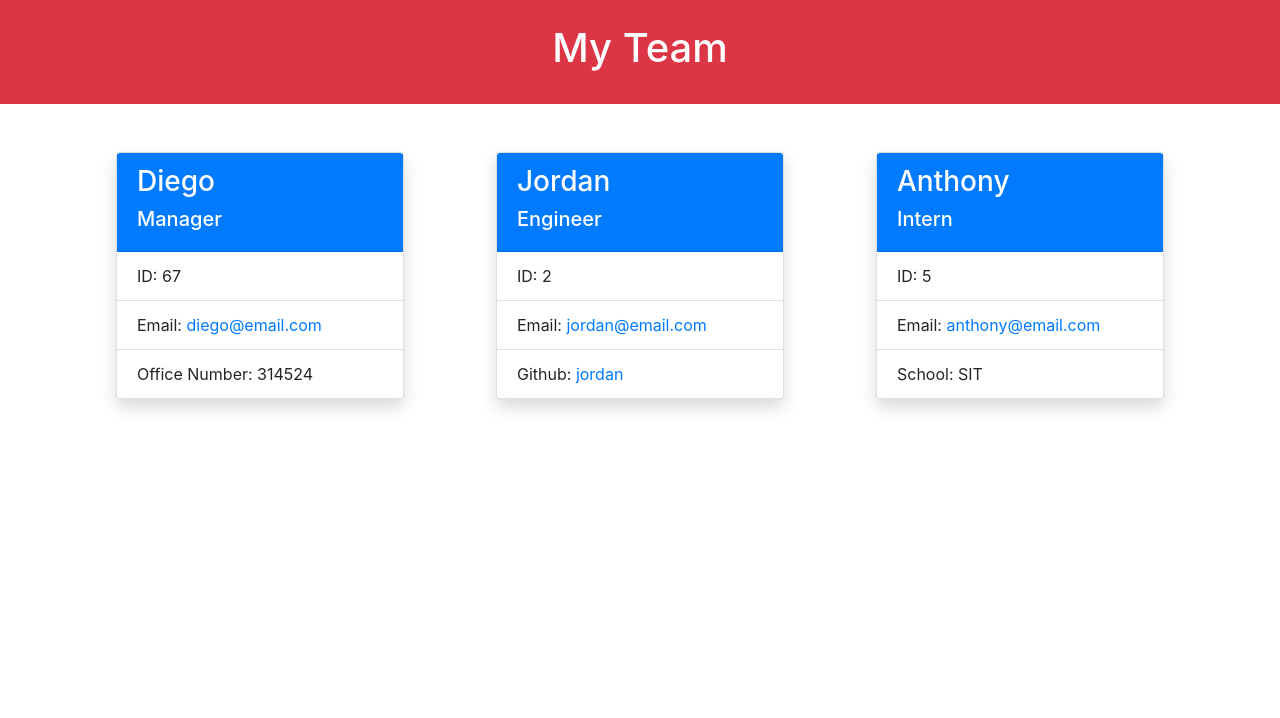
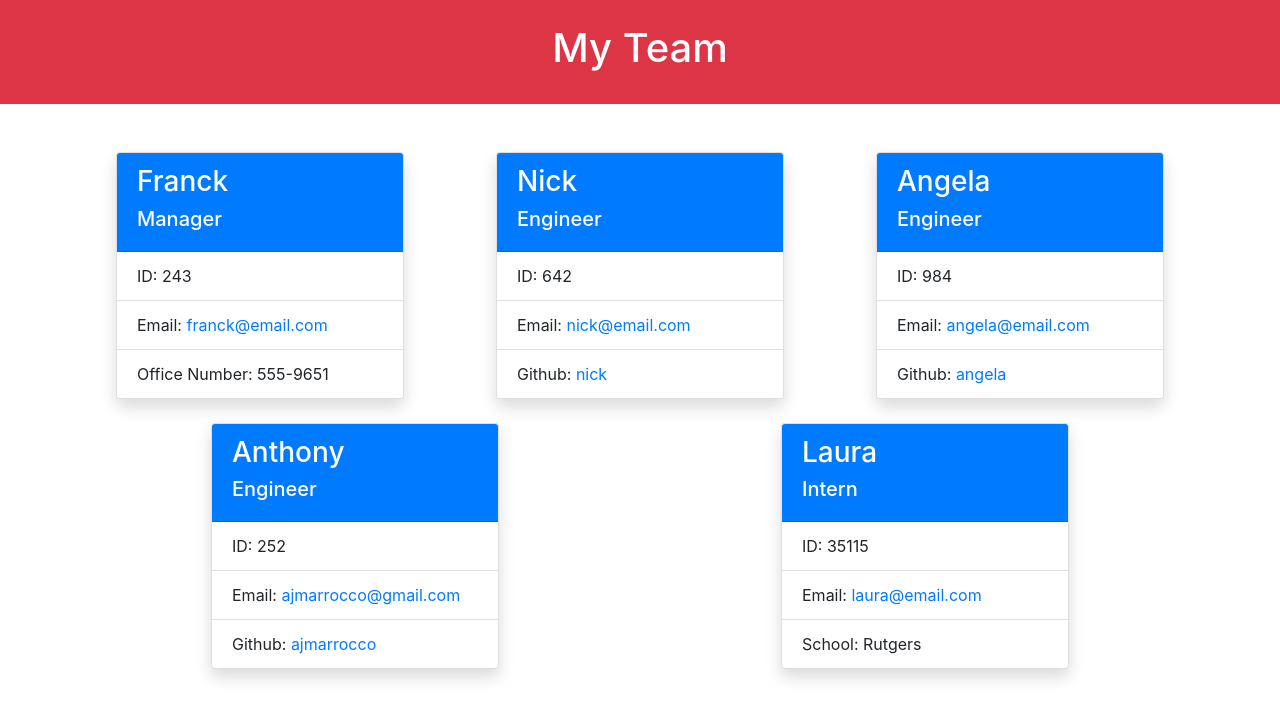
Before and after one commit to ajmarrocco/engineering-my-dream-team-profile, a website: page dist/index.html in a window 1280 px wide. Drawn offline with nearby package versions, Linux system fonts and the light colour scheme; a web font is replaced by a local one.

Commit message:
HTML file

```diff
--- a/dist/index.html
+++ b/dist/index.html
@@ -27,13 +27,13 @@
 
                         <div class="card mb-4 shadow" style="width: 18rem;">
                             <div class="card-header text-white bg-primary">
-                                <h3 class="portfolio-item-title">Diego</h3>
+                                <h3 class="portfolio-item-title">Franck</h3>
                                 <h5 class="portfolio-languages"><span class="oi oi-dollar"></span> Manager</h5>
                             </div>
                             <ul class="list-group list-group-flush">
-                                <li class="list-group-item">ID: 67</li>
-                                <li class="list-group-item">Email: <a href="mailto:diego@email.com">diego@email.com</a></li>
-                                <li class="list-group-item">Office Number: 314524</li>
+                                <li class="list-group-item">ID: 243</li>
+                                <li class="list-group-item">Email: <a href="mailto:franck@email.com">franck@email.com</a></li>
+                                <li class="list-group-item">Office Number: 555-9651</li>
                                 </ul>
                         </div>
 
@@ -41,13 +41,37 @@
 
                     <div class="card mb-4 shadow" style="width: 18rem;">
                         <div class="card-header text-white bg-primary">
-                            <h3 class="portfolio-item-title">Jordan</h3>
+                            <h3 class="portfolio-item-title">Nick</h3>
                             <h5 class="portfolio-languages"><span class="oi oi-magnifying-glass"></span> Engineer</h5>
                         </div>
                         <ul class="list-group list-group-flush">
-                            <li class="list-group-item">ID: 2</li>
-                            <li class="list-group-item">Email: <a href="mailto:jordan@email.com">jordan@email.com</a></li>
-                            <li class="list-group-item">Github: <a href="https://github.com/jordan" target="_blank">jordan</a></li>
+                            <li class="list-group-item">ID: 642</li>
+                            <li class="list-group-item">Email: <a href="mailto:nick@email.com">nick@email.com</a></li>
+                            <li class="list-group-item">Github: <a href="https://github.com/nick" target="_blank">nick</a></li>
+                        </ul>
+                    </div>
+
+                    <div class="card mb-4 shadow" style="width: 18rem;">
+                        <div class="card-header text-white bg-primary">
+                            <h3 class="portfolio-item-title">Angela</h3>
+                            <h5 class="portfolio-languages"><span class="oi oi-magnifying-glass"></span> Engineer</h5>
+                        </div>
+                        <ul class="list-group list-group-flush">
+                            <li class="list-group-item">ID: 984</li>
+                            <li class="list-group-item">Email: <a href="mailto:angela@email.com">angela@email.com</a></li>
+                            <li class="list-group-item">Github: <a href="https://github.com/angela" target="_blank">angela</a></li>
+                        </ul>
+                    </div>
+
+                    <div class="card mb-4 shadow" style="width: 18rem;">
+                        <div class="card-header text-white bg-primary">
+                            <h3 class="portfolio-item-title">Anthony</h3>
+                            <h5 class="portfolio-languages"><span class="oi oi-magnifying-glass"></span> Engineer</h5>
+                        </div>
+                        <ul class="list-group list-group-flush">
+                            <li class="list-group-item">ID: 252</li>
+                            <li class="list-group-item">Email: <a href="mailto:ajmarrocco@gmail.com">ajmarrocco@gmail.com</a></li>
+                            <li class="list-group-item">Github: <a href="https://github.com/ajmarrocco" target="_blank">ajmarrocco</a></li>
                         </ul>
                     </div>
 
@@ -55,13 +79,13 @@
 
                     <div class="card mb-4 shadow" style="width: 18rem;">
                         <div class="card-header text-white bg-primary">
-                            <h3 class="portfolio-item-title">Anthony</h3>
+                            <h3 class="portfolio-item-title">Laura</h3>
                             <h5 class="portfolio-languages"><span class="oi oi-badge"></span> Intern</h5>
                         </div>
                         <ul class="list-group list-group-flush">
-                            <li class="list-group-item">ID: 5</li>
-                            <li class="list-group-item">Email: <a href="mailto:anthony@email.com">anthony@email.com</a></li>
-                            <li class="list-group-item">School: SIT</li>
+                            <li class="list-group-item">ID: 35115</li>
+                            <li class="list-group-item">Email: <a href="mailto:laura@email.com">laura@email.com</a></li>
+                            <li class="list-group-item">School: Rutgers</li>
                         </ul>
                     </div>
 
```
